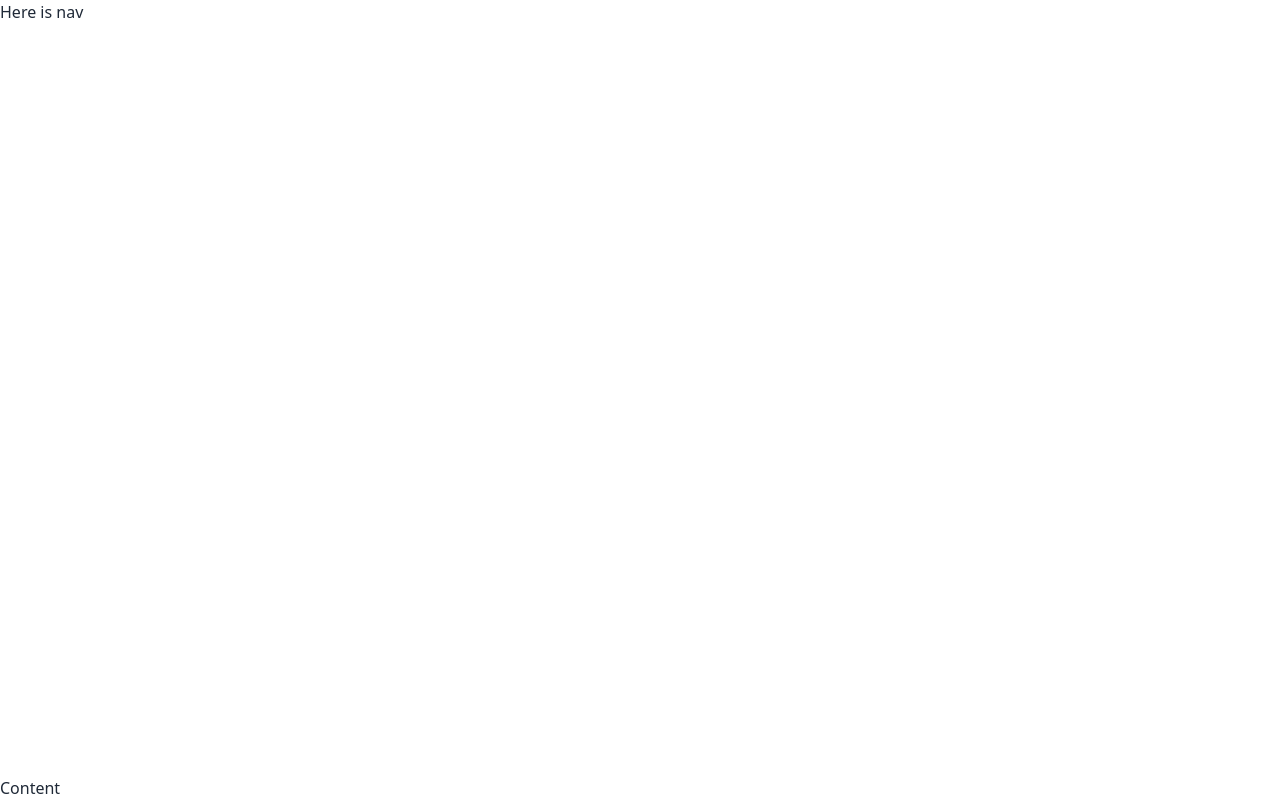
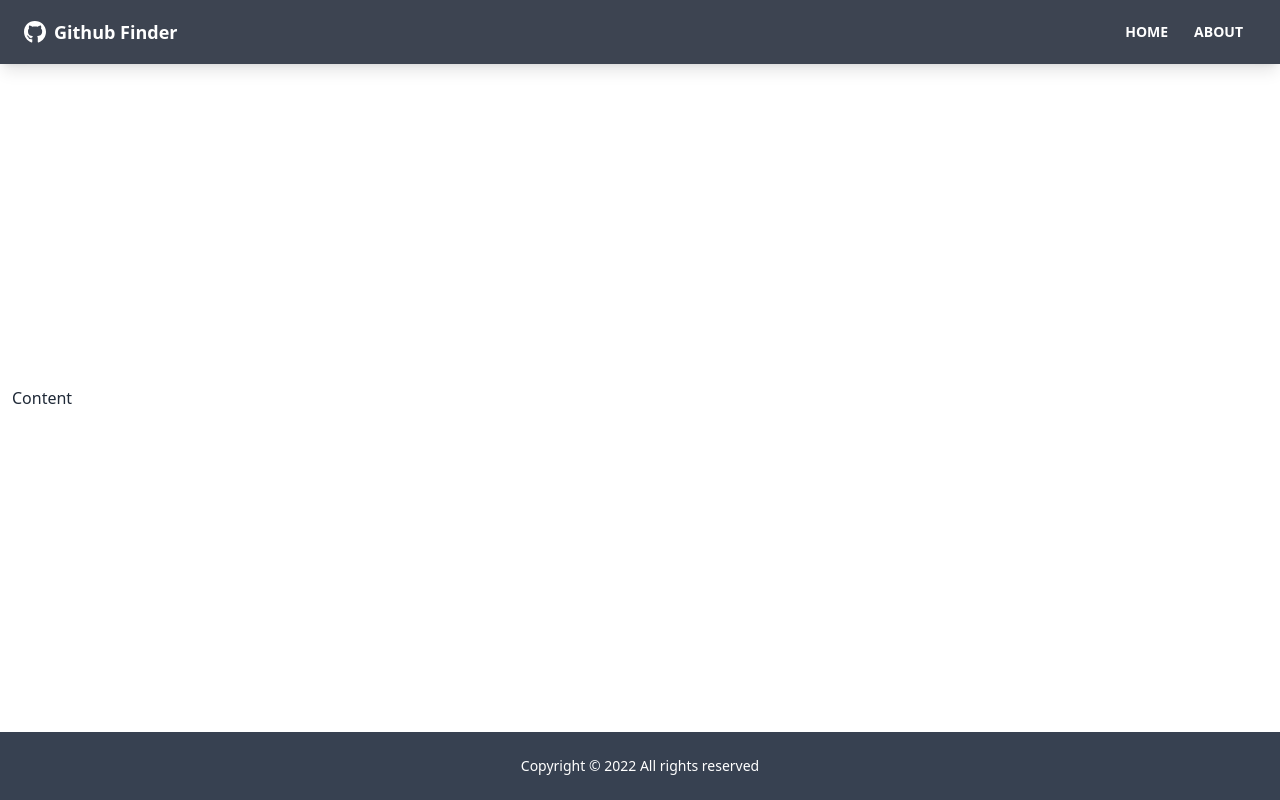
Before and after one commit to G7M7T1/Github-Finder, a React (Create React App) app: page /user/1 in a window 1280 px wide. Built offline with nearby package versions, Linux system fonts and the light colour scheme.

Commit message:
Footer and Nav

```diff
--- a/package.json
+++ b/package.json
@@ -7,6 +7,7 @@
     "@testing-library/react": "^12.1.3",
     "@testing-library/user-event": "^13.5.0",
     "daisyui": "^2.3.5",
+    "prop-types": "^15.8.1",
     "react": "^17.0.2",
     "react-dom": "^17.0.2",
     "react-icons": "^4.3.1",
--- a/src/App.js
+++ b/src/App.js
@@ -1,13 +1,15 @@
 import React from "react";
 import {BrowserRouter as Router,Routes ,Route} from "react-router-dom";
 import Navbar from "./components/layout/Navbar";
+import Footer from "./components/layout/Footer";
 
 function App() {
     return (
         <Router>
             <div className="flex flex-col justify-between h-screen">
                 <Navbar />
-                <main>Content</main>
+                <main className="container mx-auto px-3 pb-12">Content</main>
+                <Footer />
             </div>
         </Router>
     );
--- /dev/null
+++ b/src/components/layout/Footer.jsx
@@ -0,0 +1,10 @@
+const Footer = () => {
+    const footerYear = new Date().getFullYear()
+    return(
+        <footer className="footer p-6 bg-gray-700 text-primary-content footer-center">
+            <p>Copyright &copy; {footerYear} All rights reserved</p>
+        </footer>
+    )
+}
+
+export default Footer
--- a/src/components/layout/Navbar.jsx
+++ b/src/components/layout/Navbar.jsx
@@ -1,11 +1,38 @@
 import React from "react";
+import {FaGithub} from "react-icons/fa"
+import {Link} from "react-router-dom"
+import PropTypes from "prop-types";
 
-const Navbar = () => {
+const Navbar = ({title}) => {
     return(
-        <div>
-            Here is nav
-        </div>
+        <nav className="navbar mb-12 shadow-lg bg-neutral text-neutral-content">
+            <div className="container mx-auto">
+                <div className="flex items-center justify-center px-2 mx-2">
+                    <FaGithub className="inline pr-2 text-3xl" />
+                    <Link to="/" className="text-lg font-bold">{title}</Link>
+                </div>
+            </div>
+
+            <div className="flex-1 px-2 mx-2">
+                <div className="flex justify-end">
+                    <Link to="/" className="btn btn-ghost btn-sm rounded-btn">
+                        Home
+                    </Link>
+                    <Link to="/about" className="btn btn-ghost btn-sm rounded-btn">
+                        About
+                    </Link>
+                </div>
+            </div>
+        </nav>
     )
 }
 
+Navbar.defaultProps = {
+    title: "Github Finder"
+}
+
+Navbar.propTypes = {
+    title: PropTypes.string
+}
+
 export default Navbar
```
Also changed, not shown: 1 other file (tests, documents, lock files or other folders).
